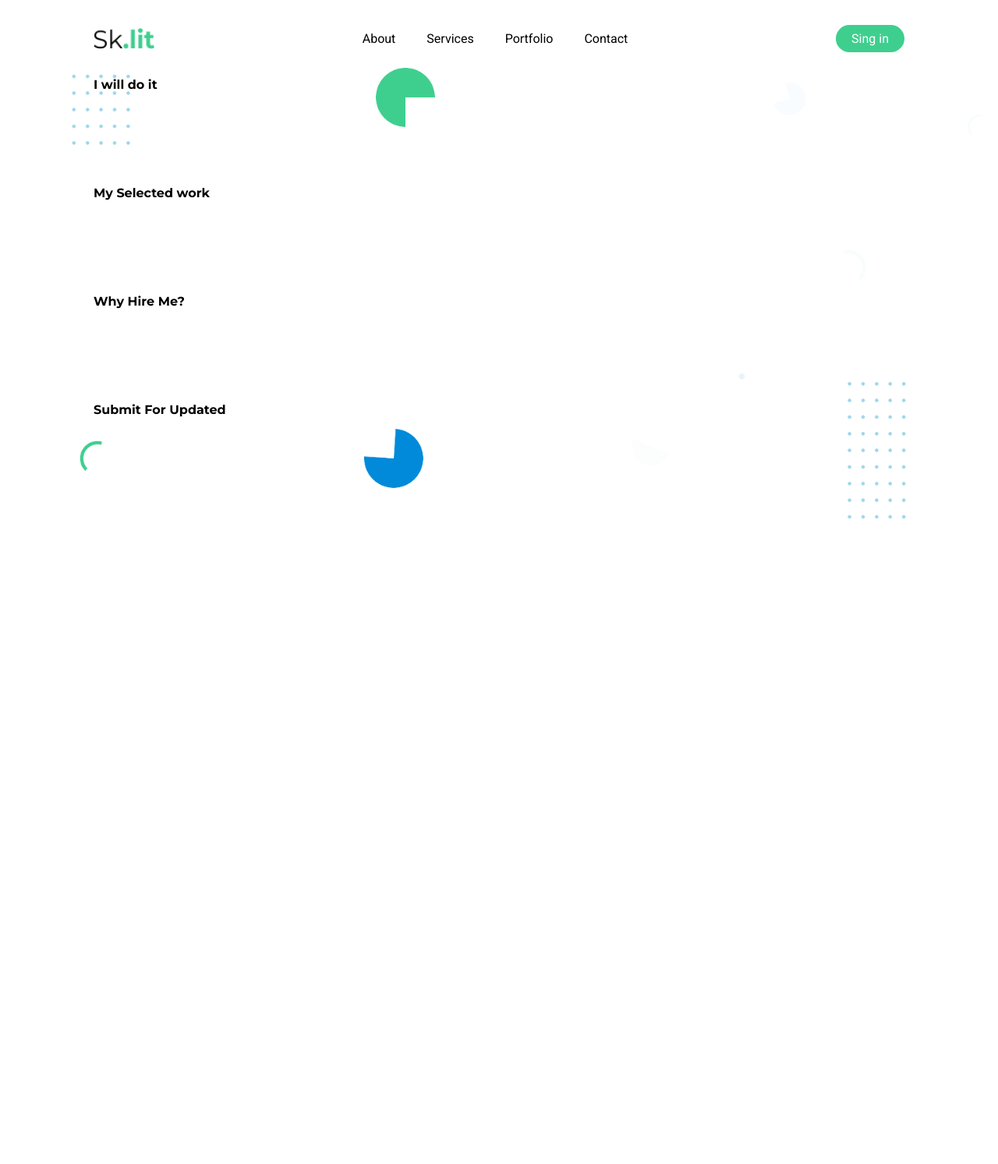
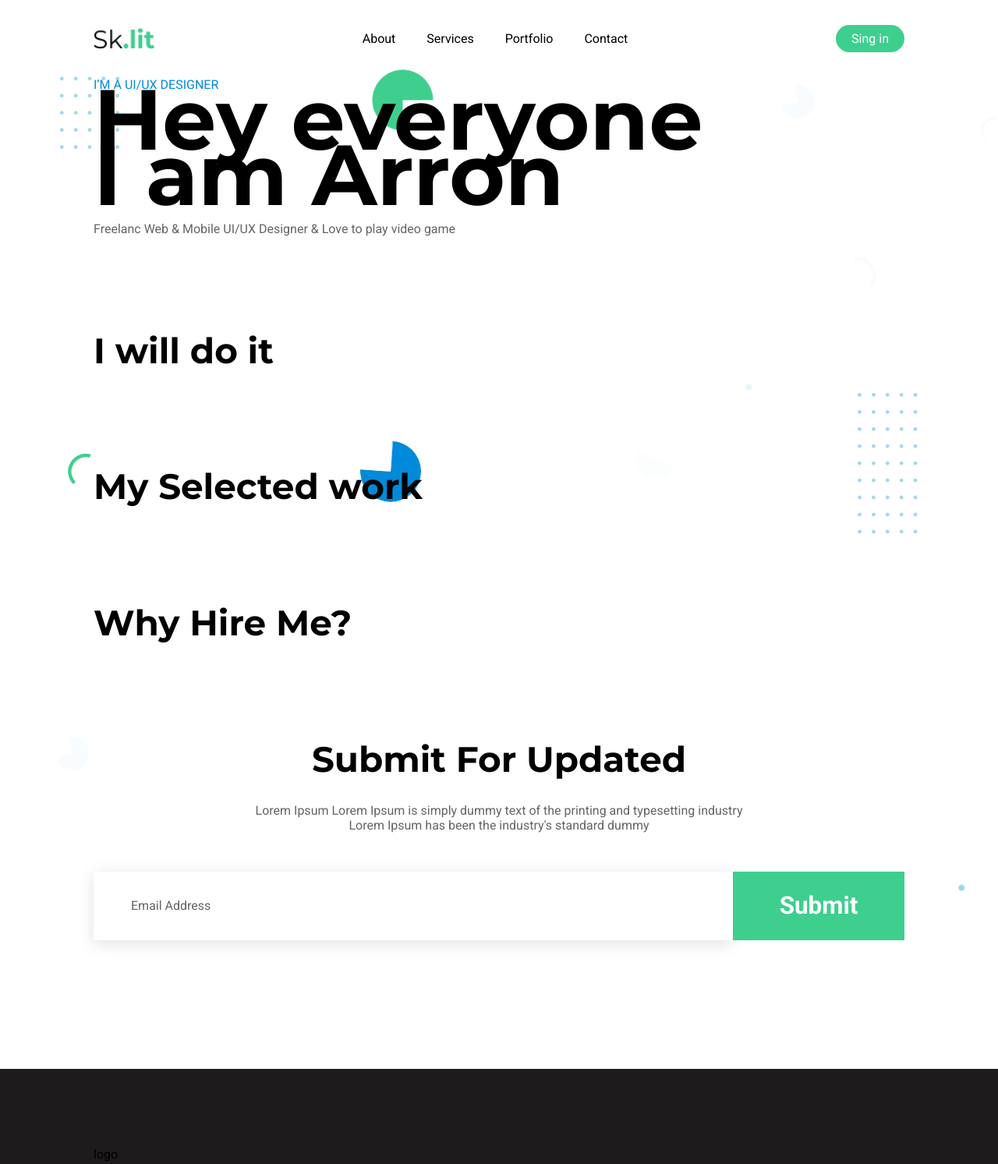
Before and after one commit to alyonavolk/front-task-practicum, a plain HTML site: page index.html in a window 1280 px wide. Shown: the whole page at 78% size. Before the commit the page ends 800 px from the top, so only its background shows below. Drawn offline with Linux system fonts and the light colour scheme.

Commit message:
feat: add block form

```diff
--- a/css/style.css
+++ b/css/style.css
@@ -29,6 +29,10 @@ h2 {
     }
 }
 
+.main {
+    padding-bottom: 10.3125rem;
+}
+
 .link {
     color: var(--colorBlack);
     transition: var(--baseTransition) all;
@@ -36,6 +40,51 @@ h2 {
     &:hover {
         color: var(--colorShamrock);
     }
+}
+
+h1 {
+    /* Максимальный размер + разница * (вьюпорт - минимальная ширина) / разница между контейнерами (макс и мин)  */
+    font-family: Montserrat, Roboto, serif;
+    font-size: calc(6rem + 18 * (100vw - 320px) / 1300);
+    font-weight: 700;
+    line-height: calc(3.5rem + 20 * (100vw - 320px) / 1300);
+}
+
+h2 {
+    /* Максимальный размер + разница * (вьюпорт - минимальная ширина) / разница между контейнерами (макс и мин)  */
+    font-family: Montserrat, Roboto, serif;
+    font-size: calc(2rem + 18 * (100vw - 320px) / 1300);
+    font-weight: 700;
+    line-height: calc(2.5rem + 20 * (100vw - 320px) / 1300);
+
+}
+
+.isTextCenter {
+    text-align: center;
+}
+
+.isTextUppercase {
+    text-transform: uppercase;
+}
+
+.isColorDoveGray {
+    color: var(--colorDoveGray);
+}
+
+.isColorLochmara {
+    color: var(--colorLochmara);
+}
+
+.isMb12 {
+    margin-bottom: 1.5rem;
+}
+
+.isMb28 {
+    margin-bottom: 1.75rem;
+}
+
+.isMb50 {
+    margin-bottom: 3.125rem;
 }
 
 .btn {
@@ -48,6 +97,49 @@ h2 {
     &:hover {
         background-color: var(--colorShamrockAlpha20);
         color: var(--colorShamrock);
+    }
+
+    &.btn--isNotRadius {
+        border-radius: 0;
+    }
+}
+
+.input {
+    width: 100%;
+    height: 100%;
+    padding: 0.875rem 3rem;
+    box-shadow: 0px 4px 20px 0px #0000001F;
+    color: var(--colorBlack);
+    transition: var(--baseTransition) all;
+
+    &::placeholder {
+        color: var(--colorDoveGray);
+    }
+
+    &:hover, &:focus {
+        box-shadow: 0px 4px 20px 0px #0000003F;
+    }
+}
+
+.form {
+    .formWrapper {
+        max-width: 68.125rem;
+        width: 100%;
+        margin: 0 auto;
+        display: flex;
+
+        .input {
+            max-width: 54.375rem;
+            min-height: 5.5rem;
+        }
+
+        .btn {
+            max-width: 13.75rem;
+            width: 100%;
+            min-height: 5.5rem;
+            font-size: calc(1.5rem + 10 * (100vw - 320px) / 1300);
+            font-weight: 700;
+        }
     }
 }
 
@@ -65,3 +157,9 @@ h2 {
         gap: 2.5rem;
     }
 }
+
+.footer {
+    width: 100%;
+    padding: 6.25rem var(--basePadding) 5.625rem;
+    background: var(--colorCodGray);
+}
--- a/css/vars.css
+++ b/css/vars.css
@@ -1,7 +1,12 @@
 :root {
+    /* Базовые настройки шрифта */
+
     --colorBlack: #000000;
     --colorWhite: #ffffff;
     --colorShamrock: #3ECF8E;
+    --colorDoveGray: #646464;
+    --colorLochmara: #018AD9;
+    --colorCodGray: #1D1B1B;
     --colorShamrockAlpha20: #3ECF8E33;
 
     --baseFontSize: 2rem;
--- a/index.html
+++ b/index.html
@@ -39,6 +39,11 @@
         </div>
     </header>
     <main class="main">
+        <section class="section hero container">
+            <p class="isColorLochmara isTextUppercase">I’m a ui/ux designer</p>
+            <h1 class="isMb12">Hey everyone <br />I am Arron</h1>
+            <p class="isFontSize16 isColorDoveGray">Freelanc Web & Mobile  UI/UX Designer & Love to play video game </p>
+        </section>
         <section class="section container" id="services">
             <h2>I will do it</h2>
         </section>
@@ -49,11 +54,18 @@
             <h2>Why Hire Me?</h2>
         </section>
         <section class="section container" id="contact">
-            <h2>Submit For Updated</h2>
+            <h2 class="isMb28 isTextCenter">Submit For Updated</h2>
+            <p class="isTextCenter isColorDoveGray isMb50">Lorem Ipsum Lorem Ipsum is simply dummy text of the printing and typesetting industry <br /> Lorem Ipsum has been the industry's standard dummy</p>
+            <form class="form">
+                <div class="formWrapper">
+                    <input name="email" type="text" class="input" placeholder="Email Address">
+                    <button class="btn btn--isNotRadius" type="submit">Submit</button>
+                </div>
+            </form>
         </section>
     </main>
-    <footer class="footer container">
-
+    <footer class="footer">
+        <p>logo</p>
     </footer>
 </body>
 </html>
```
